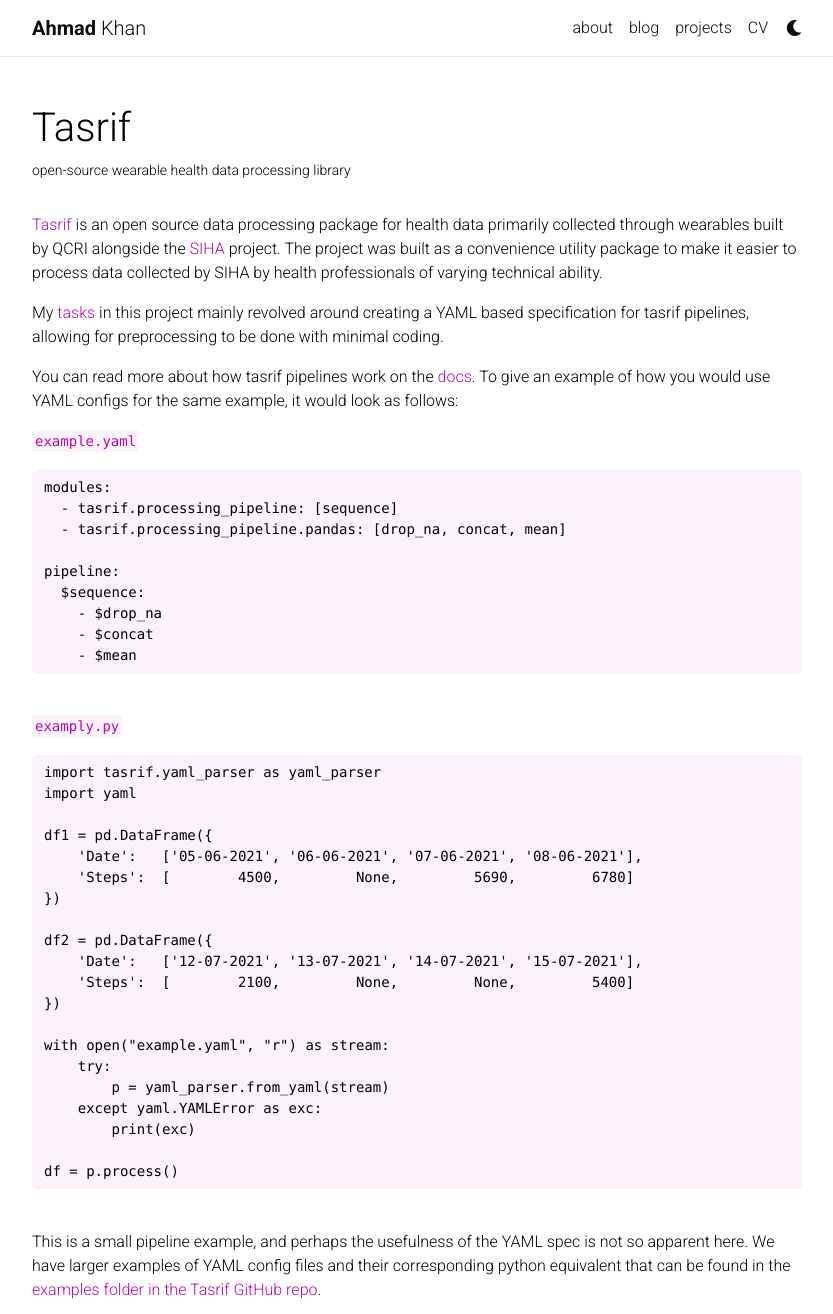
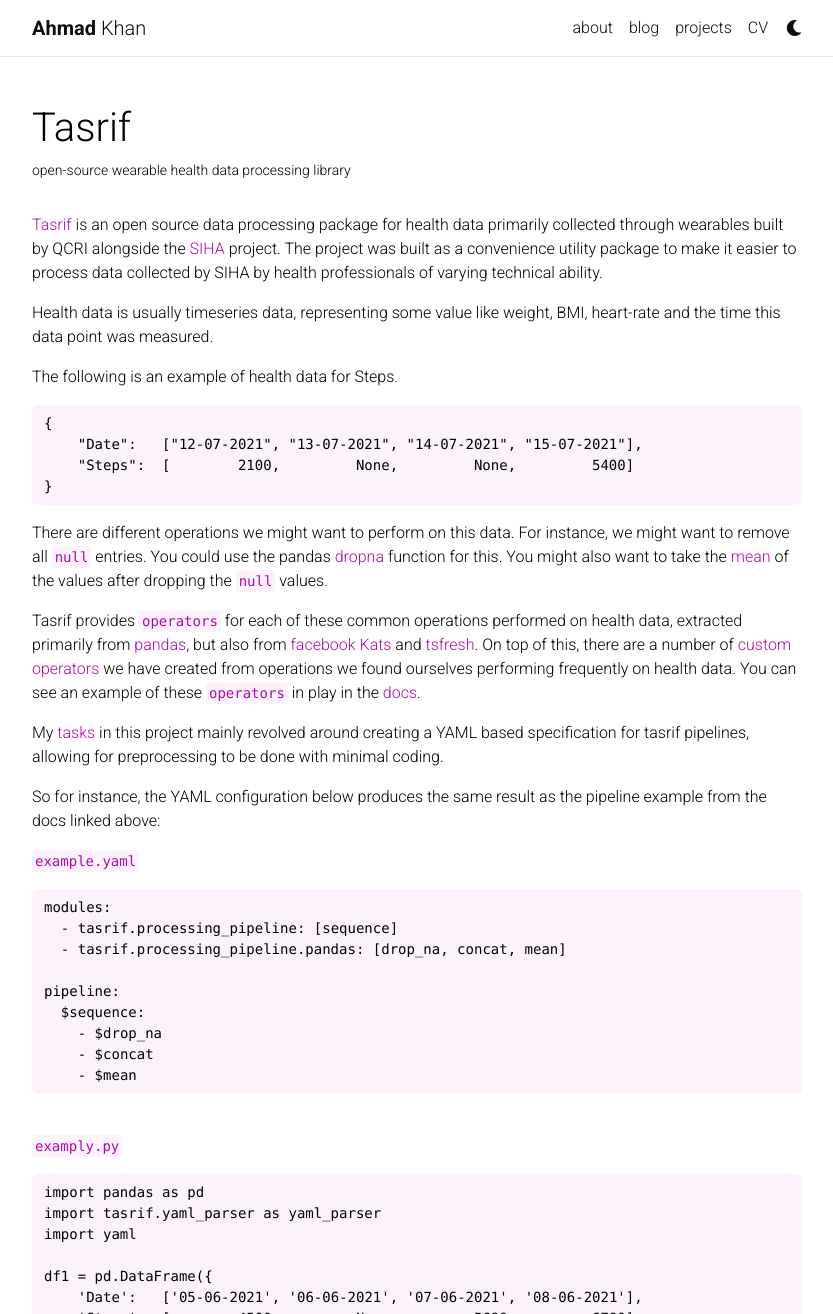
Before and after one commit to mak2508/portfolio-page, a Jekyll site: the page built from _projects/3_tasrif.md, in a window 1280 px wide and 1400 px high, cut to the strip 0-1314 px from the top of the window. Shown: the whole strip, without its empty margins (223-1056 px from the left). Built offline with Jekyll 4.4.1, drawn with Linux system fonts in a browser that asks for light colours; comment, search, counter and statistics services are not loaded; a style sheet for code colours, icons or effects is not loaded; some of the changed text lies outside the part shown.

Commit message:
Update tasrif project page

````diff
--- a/_projects/3_tasrif.md
+++ b/_projects/3_tasrif.md
@@ -9,9 +9,25 @@
 
 [Tasrif](https://tasrif.qcri.org) is an open source data processing package for health data primarily collected through wearables built by QCRI alongside the [SIHA](https://siha.qcri.org) project. The project was built as a convenience utility package to make it easier to process data collected by SIHA by health professionals of varying technical ability.
 
+Health data is usually timeseries data, representing some value like weight, BMI, heart-rate and the time this data point was measured.
+
+The following is an example of health data for Steps.
+{% raw %}
+```json
+{
+    "Date":   ["12-07-2021", "13-07-2021", "14-07-2021", "15-07-2021"],
+    "Steps":  [        2100,         None,         None,         5400]
+}
+```
+{% endraw %}
+
+There are different operations we might want to perform on this data. For instance, we might want to remove all `null` entries. You could use the pandas [dropna](https://pandas.pydata.org/docs/reference/api/pandas.DataFrame.dropna.html) function for this. You might also want to take the [mean](https://pandas.pydata.org/docs/reference/api/pandas.DataFrame.mean.html) of the values after dropping the `null` values.
+
+Tasrif provides [`operators`](https://tasrif.qcri.org/operators.html) for each of these common operations performed on health data, extracted primarily from [pandas](https://pandas.pydata.org/docs/getting_started/index.html), but also from [facebook Kats](https://github.com/facebookresearch/Kats) and [tsfresh](https://github.com/blue-yonder/tsfresh). On top of this, there are a number of [custom operators](https://github.com/qcri/tasrif/tree/master/tasrif/processing_pipeline/custom) we have created from operations we found ourselves performing frequently on health data. You can see an example of these `operators` in play in the [docs](https://tasrif.qcri.org/pipelines.html).
+
 My [tasks](https://github.com/qcri/tasrif/pulls?q=is%3Apr+is%3Aclosed+author%3Amak2508) in this project mainly revolved around creating a YAML based specification for tasrif pipelines, allowing for preprocessing to be done with minimal coding.
 
-You can read more about how tasrif pipelines work on the [docs](https://tasrif.qcri.org/pipelines.html). To give an example of how you would use YAML configs for the same example, it would look as follows:
+So for instance, the YAML configuration below produces the same result as the pipeline example from the docs linked above:
 
 `example.yaml`
 {% raw %}
@@ -32,6 +48,7 @@
 `examply.py`
 {% raw %}
 ```python
+import pandas as pd
 import tasrif.yaml_parser as yaml_parser
 import yaml
 
@@ -52,8 +69,10 @@
         print(exc)
 
 df = p.process()
+print(df[0])
+# Steps    4894.0
+# dtype: float64
 ```
 {% endraw %}
 
-\\
 This is a small pipeline example, and perhaps the usefulness of the YAML spec is not so apparent here. We have larger examples of YAML config files and their corresponding python equivalent that can be found in the [examples folder in the Tasrif GitHub repo](https://github.com/qcri/tasrif/tree/master/examples).
````
